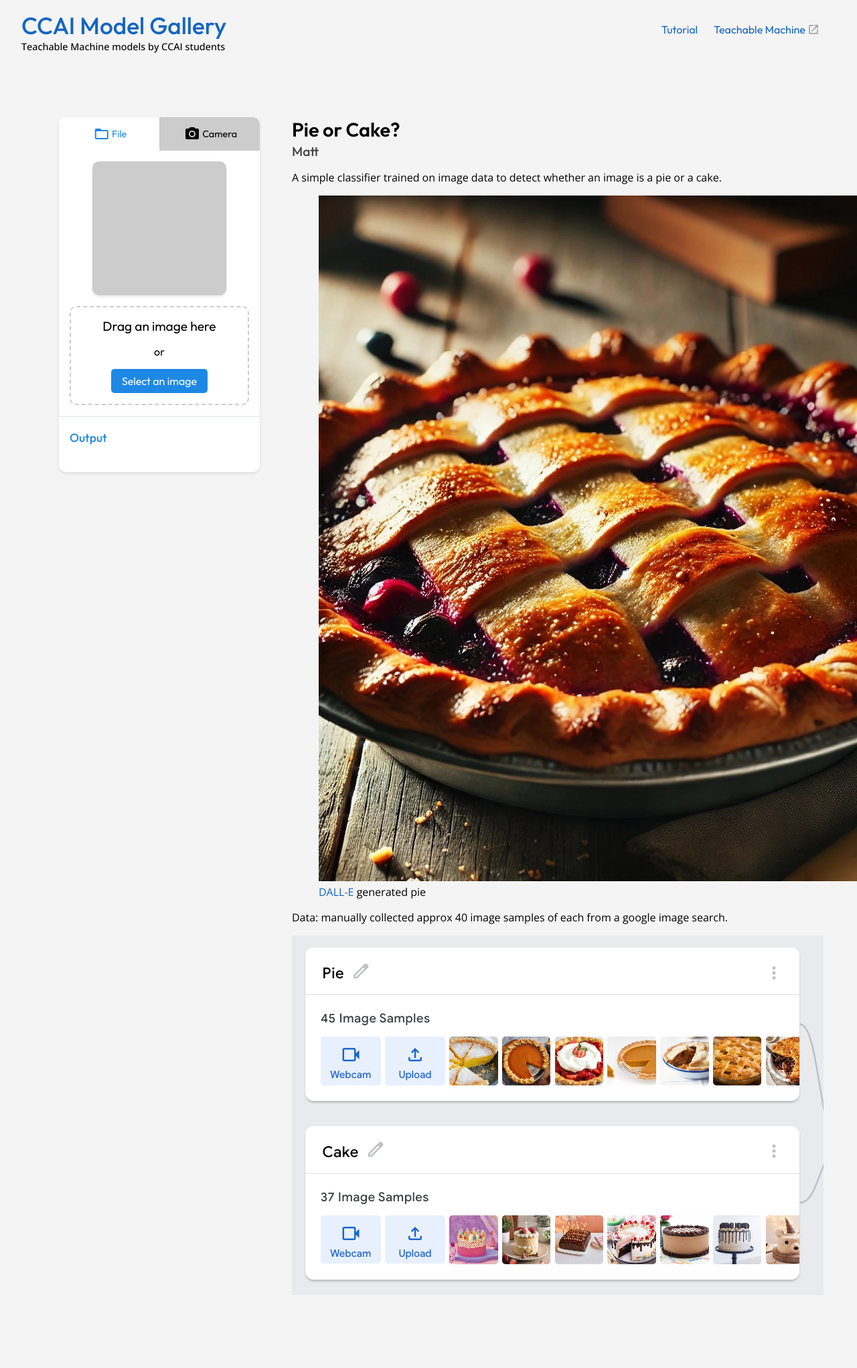
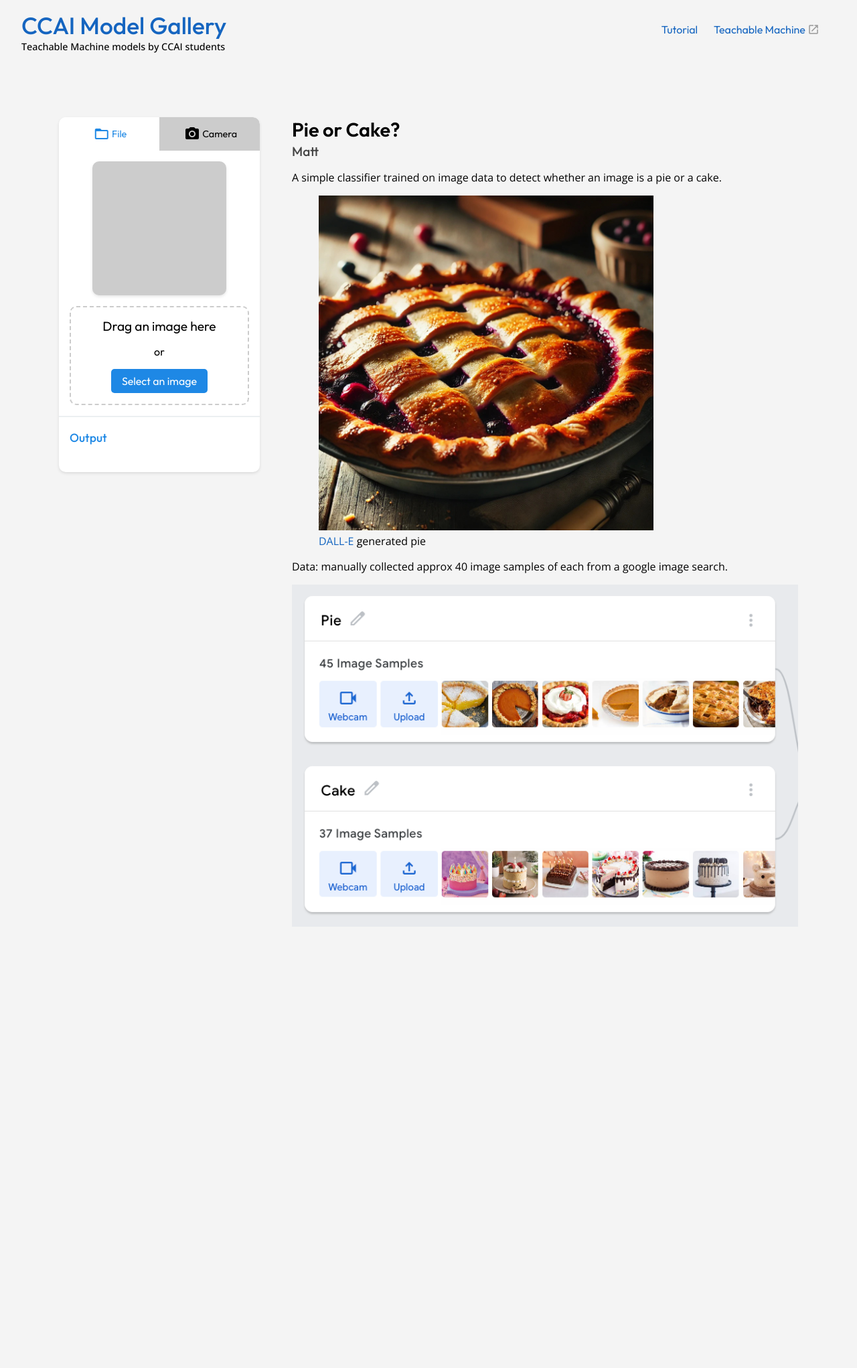
Before and after one commit to CCAI-CDT/modelgallery, a Jekyll site: the page built from _models/pie-cake.md, in a window 1280 px wide. Shown: the whole page at 67% size. Built offline with Jekyll 4.4.1, drawn with Linux system fonts in a browser that asks for light colours; after the commit the page ends 1493 px from its top, so only the background shows below that.

Commit message:
fixed images

```diff
--- a/_models/pie-cake.md
+++ b/_models/pie-cake.md
@@ -6,7 +6,7 @@ authors:
 model_path: https://teachablemachine.withgoogle.com/models/5X52JDaa5/
 ---
 <figure>
-  <img src="/modelgallery/assets/imgs/dalle-pie.jpeg" alt="DALL-E generated pie">
+  <img src="/modelgallery/assets/imgs/dalle-pie.jpeg" alt="DALL-E generated pie" width="500">
   <figcaption><a href="" target="_blank">DALL-E</a> generated pie</figcaption>
 </figure>
 
--- a/_sass/main.scss
+++ b/_sass/main.scss
@@ -199,6 +199,10 @@ main {
     margin: 0.5rem 0;
   }
 
+  img {
+    max-width: 100%;
+  }
+
   #toggle-wrapper {
     display: flex;
     justify-content: center;
```
